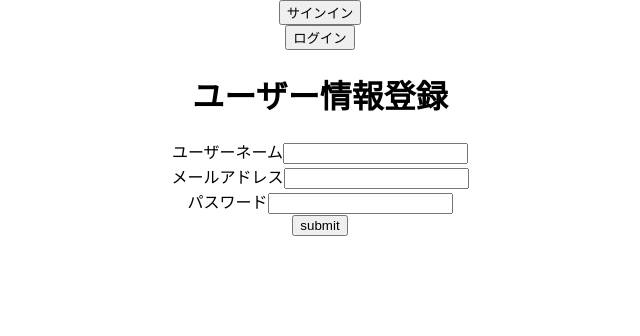
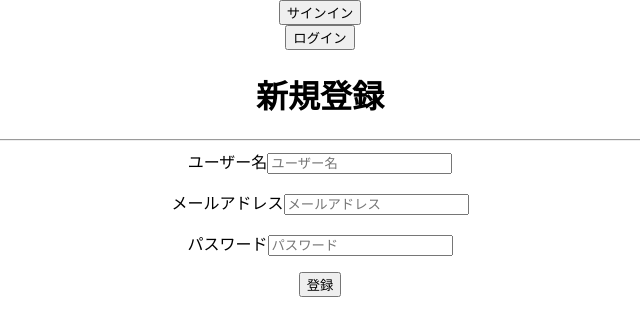
Before and after one commit to Keiji-morita/react_techtrain, a React (Create React App) app: page /components/register in a window 1280 px wide. Shown: the top 336 px of the page, without its empty margins (320-960 px from the left). Built offline with nearby package versions, Linux system fonts and the light colour scheme; no server answers.

Commit message:
ログイン実装

```diff
--- a/src/components/login.js
+++ b/src/components/login.js
@@ -1,77 +1,107 @@
-import React from 'react'
-import {useState} from 'react'
+import { useEffect, useState } from "react";
+// import "./App.css";
 
-function Login() {
-    const initialValues = {username: "", mailAddress: "", password: ""};
+function App() {
+const initialValues = { username: "", mailAddress: "", password: "" };
 const [formValues, setFormValues] = useState(initialValues);
-    const [formErrors, setFormErrors] = useState();
+const [formErros, setFormErrors] = useState({});
+const [isSubmit, setIsSubmit] = useState(false);
 
 const handleChange = (e) => {
-        // console.log(e.target.value);
-        const {name, value} = e.target;
-        setFormValues({...formValues, [name]: value})
+    // console.log(e.target.name);
+    const { name, value } = e.target;
+    setFormValues({ ...formValues, [name]: value });
     // console.log(formValues);
 };
 
 const handleSubmit = (e) => {
     e.preventDefault();
-        //ログイン情報を送信
-        //バリデーションチェックをする
     setFormErrors(validate(formValues));
+    setIsSubmit(true);
 };
 
+useEffect(() => {
+    console.log(formErros);
+    //エラーなしでかつ送信されているなら。
+    if (Object.keys(formErros).length === 0 && isSubmit) {
+    console.log(formValues);
+    } else {
+    }
+}, [formErros]);
+
+  //バリデーションチェック
 const validate = (values) => {
     const errors = {};
-        const regex = /^[a-zA-Z0-9_.+-]+@([a-zA-Z0-9][a-zA-Z0-9-]*[a-zA-Z0-9]*\.)+[a-zA-Z]{2,}$/
-        if(!values.username){
+    //半角英数字のみ(空文字OK)
+    const regex =
+    /^[a-zA-Z0-9_.+-]+@([a-zA-Z0-9][a-zA-Z0-9-]*[a-zA-Z0-9]*\.)+[a-zA-Z]{2,}$/;
+    //valueが空ならerrrosの配列に入れる。
+    if (!values.username) {
     errors.username = "ユーザー名を入力してください。";
     }
-        if(!values.mailAddress){
-            errors.username = "メールアドレスを入力してください。";
+    if (!values.mailAddress) {
+    errors.mailAddress = "メールアドレスを入力してください。";
     } else if (!regex.test(values.mailAddress)) {
     errors.mailAddress = "正しいメールアドレスを入力してください";
     }
-
-        if(!values.username){
-            errors.username = "パスワードを入力してください。";
+    if (!values.password) {
+    errors.password = "パスワードを入力してください。";
     } else if (values.password.length < 4) {
-            errors.password = "4文字以上15文字以下のパスワードを入力してください"
+    errors.password = "4文字以上15文字以下のパスワードを入力してください";
     } else if (values.password.length > 15) {
-            errors.password = "4文字以上15文字以下のパスワードを入力してください"
+    errors.password = "4文字以上15文字以下のパスワードを入力してください";
     }
     return errors;
 };
 
 return (
-    <div className='formContainer'>
-<form onSubmit={(e) => handleSubmit(e)}>
+    <div className="formContainer">
+    <form onSubmit={handleSubmit}>
         <h1>ログインフォーム</h1>
         <hr />
-    <div className='uiForm'>
+        <div className="uiForm">
+        <div className="formField">
+            <label>ユーザー名</label>
+            <input
+            type="text"
+            name="username"
+            placeholder="ユーザー名"
+            value={formValues.username}
+            onChange={(e) => handleChange(e)}
+            />
+        </div>
+        <p className="errorMsg">{formErros.username}</p>
+        <div className="formField">
+            <label>メールアドレス</label>
+            <input
+            type="text"
+            name="mailAddress"
+            placeholder="メールアドレス"
+            value={formValues.mailAddress}
+            onChange={(e) => handleChange(e)}
+            />
+        </div>
+        <p className="errorMsg">{formErros.mailAddress}</p>
 
-        <div className='formField'>
-            <input type="text"  placeholder='ユーザー名'  name="username"
-            onChange={(e) => handleChange(e)}/>
+        <div className="formField">
+            <label>パスワード</label>
+            <input
+            type="text"
+            name="password"
+            placeholder="パスワード"
+            value={formValues.password}
+            onChange={(e) => handleChange(e)}
+            />
         </div>
-        <p className='errormsg'>{formErrors.username}</p>
-
-        <div className='formField'>
-            <input type="text" placeholder='メールアドレス' name="mailAddress"
-            onChange={(e) => handleChange(e)}/>
-        </div>
-        <p className='errormsg'>{formErrors.mailAddress}</p>
-
-        <div className='formField'>
-            <input type="text" placeholder='パスワード' name="password"
-            onChange={(e) => handleChange(e)}/>
-        </div>
-        <p className='errormsg'>{formErrors.passwkord}</p>
-
-        <button className='submitButton'>ログイン</button>
+        <p className="errorMsg">{formErros.password}</p>
+        <button className="submitButton">登録</button>
+        {Object.keys(formErros).length === 0 && isSubmit && (
+            <div className="msgOk">ログインに成功しました</div>
+        )}
         </div>
     </form>
     </div>
-)
+);
 }
 
-export default Login
+export default App;
--- a/src/components/register.js
+++ b/src/components/register.js
@@ -1,43 +1,107 @@
-import React from 'react'
-import axios from "axios";
+import { useEffect, useState } from "react";
+// import "./App.css";
 
+function App() {
+const initialValues = { username: "", mailAddress: "", password: "" };
+const [formValues, setFormValues] = useState(initialValues);
+const [formErros, setFormErrors] = useState({});
+const [isSubmit, setIsSubmit] = useState(false);
 
+const handleChange = (e) => {
+    // console.log(e.target.name);
+    const { name, value } = e.target;
+    setFormValues({ ...formValues, [name]: value });
+    // console.log(formValues);
+};
 
-export default function Register() {
-  // registerUrl = 'http://localhost:8000/api/admin/register'
-	// state = {
-	// 	redirect: false
-	// }
+const handleSubmit = (e) => {
+    e.preventDefault();
+    setFormErrors(validate(formValues));
+    setIsSubmit(true);
+};
 
-  const registUser = {
-    methods: 'POST',
-    headers: {'Content-Type': 'application/json'},
-    body: JSON.stringify({ title: 'User Information' })
-  };
-  fetch('api-for-missions-and-railways.herokuapp.com')
+useEffect(() => {
+    console.log(formErros);
+    //エラーなしでかつ送信されているなら。
+    if (Object.keys(formErros).length === 0 && isSubmit) {
+    console.log(formValues);
+    } else {
+    }
+}, [formErros]);
 
-  return (
-    <main>
-    <div>
-      <h1>ユーザー情報登録</h1>
+  //バリデーションチェック
+const validate = (values) => {
+    const errors = {};
+    //半角英数字のみ(空文字OK)
+    const regex =
+    /^[a-zA-Z0-9_.+-]+@([a-zA-Z0-9][a-zA-Z0-9-]*[a-zA-Z0-9]*\.)+[a-zA-Z]{2,}$/;
+    //valueが空ならerrrosの配列に入れる。
+    if (!values.username) {
+    errors.username = "ユーザー名を入力してください。";
+    }
+    if (!values.mailAddress) {
+    errors.mailAddress = "メールアドレスを入力してください。";
+    } else if (!regex.test(values.mailAddress)) {
+    errors.mailAddress = "正しいメールアドレスを入力してください";
+    }
+    if (!values.password) {
+    errors.password = "パスワードを入力してください。";
+    } else if (values.password.length < 4) {
+    errors.password = "4文字以上15文字以下のパスワードを入力してください";
+    } else if (values.password.length > 15) {
+    errors.password = "4文字以上15文字以下のパスワードを入力してください";
+    }
+    return errors;
+};
 
-      <form>
-        <label>ユーザーネーム</label>
-        <input />
-      </form>
+return (
+    <div className="formContainer">
+    <form onSubmit={handleSubmit}>
+        <h1>新規登録</h1>
+        <hr />
+        <div className="uiForm">
+        <div className="formField">
+            <label>ユーザー名</label>
+            <input
+            type="text"
+            name="username"
+            placeholder="ユーザー名"
+            value={formValues.username}
+            onChange={(e) => handleChange(e)}
+            />
+        </div>
+        <p className="errorMsg">{formErros.username}</p>
+        <div className="formField">
+            <label>メールアドレス</label>
+            <input
+            type="text"
+            name="mailAddress"
+            placeholder="メールアドレス"
+            value={formValues.mailAddress}
+            onChange={(e) => handleChange(e)}
+            />
+        </div>
+        <p className="errorMsg">{formErros.mailAddress}</p>
 
-      <form>
-        <label>メールアドレス</label>
-        <input />
-      </form>
+        <div className="formField">
+            <label>パスワード</label>
+            <input
+            type="text"
+            name="password"
+            placeholder="パスワード"
+            value={formValues.password}
+            onChange={(e) => handleChange(e)}
+            />
+        </div>
+        <p className="errorMsg">{formErros.password}</p>
+        <button className="submitButton">登録</button>
+        {Object.keys(formErros).length === 0 && isSubmit && (
+            <div className="msgOk">ログインに成功しました</div>
+        )}
+        </div>
+    </form>
+    </div>
+);
+}
 
-      <form>
-        <label>パスワード</label>
-        <input />
-      </form>
-
-      <button>submit</button>
-    </div>
-    </ main>
-  )
-}
+export default App;
```
Lines whose indentation alone changed are shown as unchanged.
